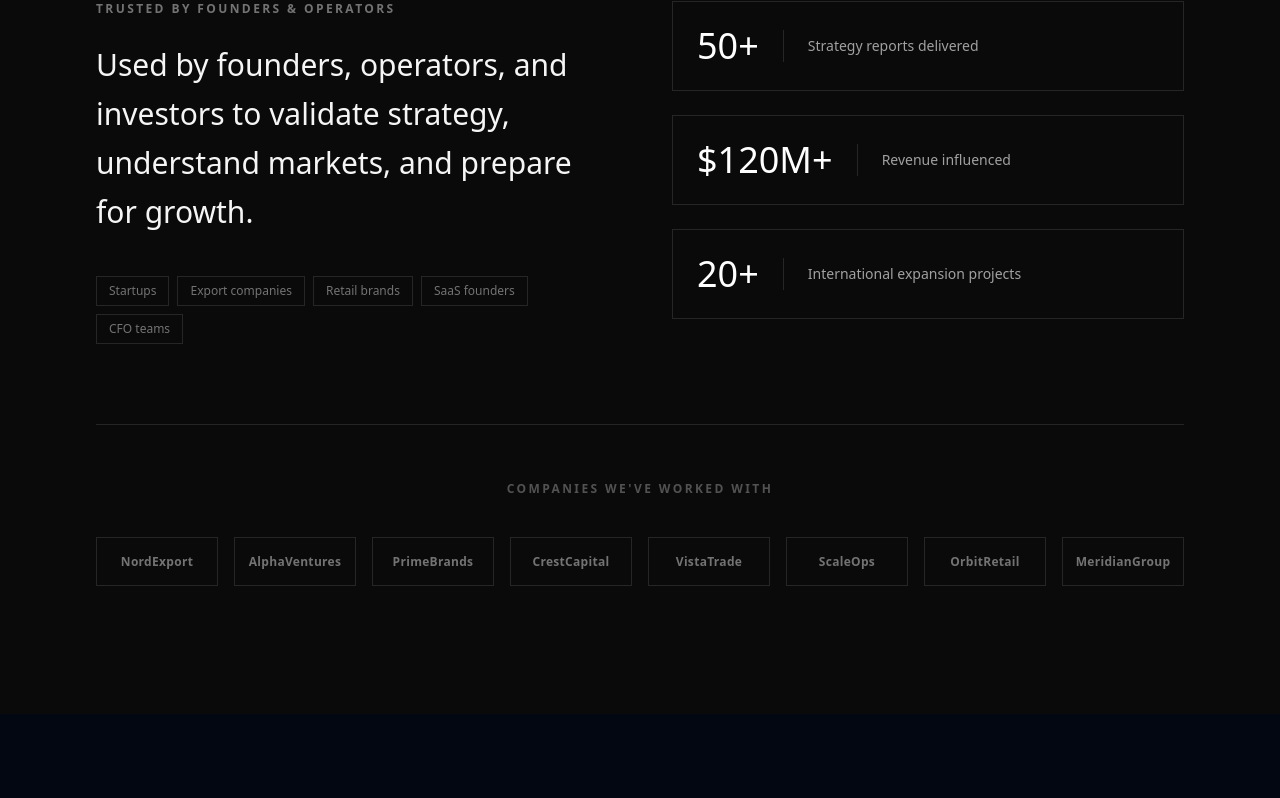
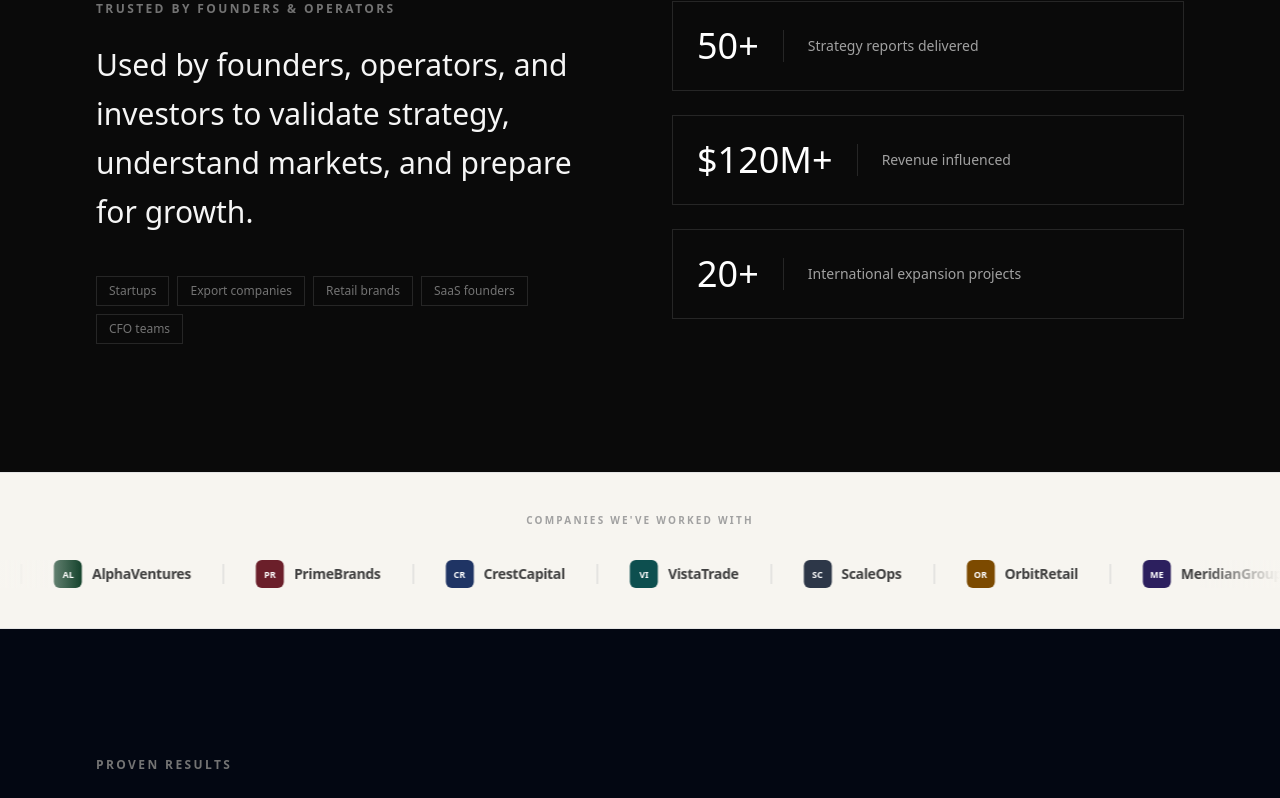
Before and after one commit to digiroiio-lgtm/RiseTech-Info-Ltd, a Next.js app: page / in a window 1280 px wide. Shown: the part 1845-2643 px from the top of the page. Built offline with nearby package versions, Linux system fonts and the light colour scheme.

Commit message:
feat: redesign Companies We've Worked With as light marquee trust bar
Agent-Logs-Url: https://github.com/digiroiio-lgtm/RiseTech-Info-Ltd/sessions/a8792a5e-f35d-439e-b5d8-c2376ffc61f5

Co-authored-by: digiroiio-lgtm <246828247+digiroiio-lgtm@users.noreply.github.com>

```diff
--- a/src/app/globals.css
+++ b/src/app/globals.css
@@ -51,6 +51,21 @@ html {
   animation-play-state: paused;
 }
 
+/* Horizontal logo marquee */
+@keyframes marquee {
+  0%   { transform: translateX(0); }
+  100% { transform: translateX(-50%); }
+}
+
+.logo-track {
+  animation: marquee 28s linear infinite;
+  will-change: transform;
+}
+
+.logo-marquee:hover .logo-track {
+  animation-play-state: paused;
+}
+
 /* Testimonial card hover glow */
 .testi-card {
   transition: transform 0.3s ease, box-shadow 0.3s ease;
--- a/src/components/TrustSection.tsx
+++ b/src/components/TrustSection.tsx
@@ -6,22 +6,25 @@ const metrics = [
 
 const clientCategories = ["Startups", "Export companies", "Retail brands", "SaaS founders", "CFO teams"];
 
-const logos = [
-  "NordExport",
-  "AlphaVentures",
-  "PrimeBrands",
-  "CrestCapital",
-  "VistaTrade",
-  "ScaleOps",
-  "OrbitRetail",
-  "MeridianGroup",
+// Monogram accent colour per badge
+const logoMeta: { name: string; accent: string }[] = [
+  { name: "NordExport",    accent: "#1e3a5f" },
+  { name: "AlphaVentures", accent: "#1a4731" },
+  { name: "PrimeBrands",   accent: "#6b1f2a" },
+  { name: "CrestCapital",  accent: "#1f3464" },
+  { name: "VistaTrade",    accent: "#0d4f4f" },
+  { name: "ScaleOps",      accent: "#2d3748" },
+  { name: "OrbitRetail",   accent: "#7c4a00" },
+  { name: "MeridianGroup", accent: "#2c1f5e" },
 ];
 
 export default function TrustSection() {
   return (
+    <>
+      {/* ── Dark credentials section ── */}
       <section className="bg-neutral-950 text-white py-24 lg:py-32">
         <div className="max-w-6xl mx-auto px-6 lg:px-8">
-        <div className="grid lg:grid-cols-2 gap-16 items-start mb-20">
+          <div className="grid lg:grid-cols-2 gap-16 items-start">
             {/* Left: credibility message */}
             <div>
               <p className="text-xs font-semibold tracking-[0.2em] uppercase text-neutral-500 mb-6">
@@ -59,26 +62,64 @@ export default function TrustSection() {
               ))}
             </div>
           </div>
+        </div>
+      </section>
 
-        {/* Client logos */}
-        <div className="border-t border-neutral-800 pt-14">
-          <p className="text-xs font-semibold tracking-[0.2em] uppercase text-neutral-600 mb-10 text-center">
+      {/* ── Light logo marquee bar ── */}
+      <section
+        style={{ background: "#f7f5f0" }}
+        className="border-y border-neutral-200 py-10"
+      >
+        <p className="text-[10px] font-semibold tracking-[0.22em] uppercase text-neutral-400 text-center mb-8">
           Companies We&apos;ve Worked With
         </p>
-          <div className="grid grid-cols-4 lg:grid-cols-8 gap-4">
-            {logos.map((name) => (
+
+        {/* Scrolling track */}
+        <div className="logo-marquee relative overflow-hidden">
+          {/* Left fade */}
           <div
-                key={name}
-                className="border border-neutral-800 px-3 py-4 flex items-center justify-center hover:border-neutral-600 transition-colors duration-200"
+            className="absolute left-0 top-0 bottom-0 z-10 pointer-events-none w-20"
+            style={{
+              background: "linear-gradient(to right, #f7f5f0, transparent)",
+            }}
+          />
+          {/* Right fade */}
+          <div
+            className="absolute right-0 top-0 bottom-0 z-10 pointer-events-none w-20"
+            style={{
+              background: "linear-gradient(to left, #f7f5f0, transparent)",
+            }}
+          />
+
+          {/* Doubled list for seamless loop */}
+          <div className="logo-track flex items-center">
+            {[...logoMeta, ...logoMeta].map(({ name, accent }, i) => (
+              <div
+                key={`${name}-${i}`}
+                className="flex items-center flex-shrink-0"
               >
-                <span className="text-xs font-semibold tracking-wide text-neutral-500 text-center leading-tight">
+                {/* Badge */}
+                <div className="flex items-center gap-2.5 px-8">
+                  {/* Monogram */}
+                  <div
+                    className="w-7 h-7 rounded-[6px] flex items-center justify-center flex-shrink-0"
+                    style={{ background: accent }}
+                  >
+                    <span className="text-[9px] font-bold text-white leading-none">
+                      {name.slice(0, 2).toUpperCase()}
+                    </span>
+                  </div>
+                  <span className="text-sm font-semibold text-neutral-700 whitespace-nowrap tracking-tight">
                     {name}
                   </span>
+                </div>
+                {/* Divider */}
+                <div className="h-5 w-px bg-neutral-300 flex-shrink-0" />
               </div>
             ))}
           </div>
         </div>
-      </div>
       </section>
+    </>
   );
 }
```
Lines whose indentation alone changed are shown as unchanged.
